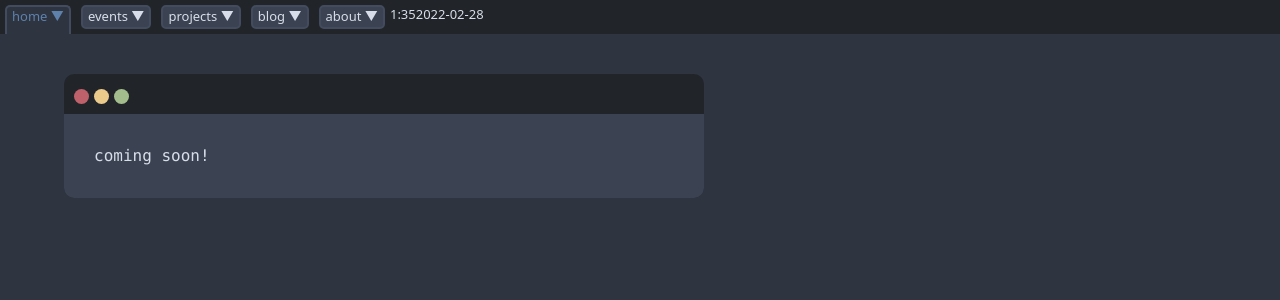
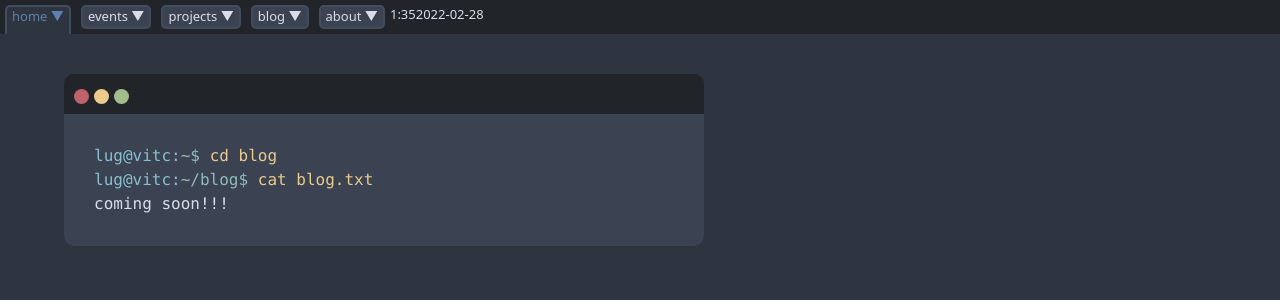
Before and after one commit to lugvitc/lugvitc.github.io, a React (Create React App) app: page /blog in a window 1280 px wide. Shown: the top 300 px of the page. Built offline with nearby package versions, Linux system fonts and the light colour scheme.

Commit message:
basic pages added for all nav links

```diff
--- a/src/App.js
+++ b/src/App.js
@@ -3,6 +3,9 @@ import { BrowserRouter, Routes, Route } from 'react-router-dom';
 import Home from './pages/home';
 import Layout from './pages/layout';
 import About from './pages/about';
+import Events from './pages/events';
+import Projects from './pages/projects';
+import Blog from './pages/blog';
 
 export default function App() {
     const navs = [ // make this a 'useState' thing if needed in the future
@@ -25,6 +28,10 @@ export default function App() {
         {
             link: "https://github.com/lugvitc",
             name: "github"
+        },
+        {
+            link: "https://discord.com/channels/949736566899744778/949736566899744781",
+            name: "discord"
         }
     ];
     return (
@@ -32,9 +39,9 @@ export default function App() {
         <Routes>
             <Route path = "/" element = {<Layout navs = {navs}/>}>
                 <Route index element = {<Home/>}/>
-                <Route path = "events" element = {<TerminalWindow>coming soon!</TerminalWindow>}/>
-                <Route path = "projects" element = {<TerminalWindow>coming soon!</TerminalWindow>}/>
-                <Route path = "blog" element = {<TerminalWindow>coming soon!</TerminalWindow>}/>
+                <Route path = "events" element = {<Events/>}/>
+                <Route path = "projects" element = {<Projects/>}/>
+                <Route path = "blog" element = {<Blog/>}/>
                 <Route path = "about" element = {<About links = {links}/>}/>
             </Route>
         </Routes>
--- a/src/components/terminalPrompt.js
+++ b/src/components/terminalPrompt.js
@@ -1,11 +1,14 @@
 import React from 'react';
 import { Colors } from '../values/colors';
 
-export default function TerminalPrompt({children}) {
+export default function TerminalPrompt({path, children}) {
     return(
         <React.Fragment>
             <span style = {{color: Colors.nord8}}>
-                lugvitc@VITC:~${" "}
+                lug@vitc:
+            </span>
+            <span style = {{color: Colors.nord7}}>
+                {path}${" "}
             </span>
             <span style = {{color: Colors.nord13}}>
                 {children}
--- a/src/components/terminalWindow.css
+++ b/src/components/terminalWindow.css
@@ -12,7 +12,7 @@
 .terminal-contents {
     background-color: var(--nord1);
     color: var(--nord4);
-    font-family: consolas;
+    font-family: consolas, 'Courier New', Courier, monospace;
     border-radius: 0px 0px 10px 10px;
     padding: 30px;
     margin: 0px;
--- a/src/components/topBar.css
+++ b/src/components/topBar.css
@@ -21,7 +21,7 @@
 
 .top-bar-element:hover {
     color: var(--nord10);
-    background-color: #2E3440;
+    background-color: var(--nord0);
 }
 
 .top-bar-element-active {
--- a/src/pages/about.js
+++ b/src/pages/about.js
@@ -6,14 +6,15 @@ import TerminalWindow from '../components/terminalWindow';
 export default function About({links}) {
     return (
         <TerminalWindow>
-            <TerminalPrompt> cat about.txt </TerminalPrompt>
+            <TerminalPrompt path = "~">cd about</TerminalPrompt>
+            <TerminalPrompt path = "~/about"> cat about.txt </TerminalPrompt>
             The 'Linux Club' of VIT, Chennai was created to Spread the awareness of Free and Open Source Software (FOSS) through Linux flavours.
             It believes in developing collaborative open-source projects.<br/>
             It encourages users to understand the systems and softwares they use on a fundamental level. Which can be achieved only using non-proprietary tools.<br/>
             It aims to get members to contribute to FOSS, make them more industry ready and to promote GNU/Linux in General.<br/>
 
             <br/>
-            <TerminalPrompt> ls ./links/ </TerminalPrompt>
+            <TerminalPrompt path = "~/about"> cat links.txt </TerminalPrompt>
             {links.map(({link, name}, index) =>
                 <LugLink key = {index} link = {link} name = {name}/>
             )}
--- /dev/null
+++ b/src/pages/blog.js
@@ -0,0 +1,13 @@
+import React from 'react';
+import TerminalPrompt from '../components/terminalPrompt';
+import TerminalWindow from '../components/terminalWindow';
+
+export default function Blog() {
+    return (
+        <TerminalWindow>
+            <TerminalPrompt path = "~">cd blog</TerminalPrompt>
+            <TerminalPrompt path = "~/blog">cat blog.txt</TerminalPrompt>
+            coming soon!!!
+        </TerminalWindow>
+    );
+}
--- /dev/null
+++ b/src/pages/events.js
@@ -0,0 +1,13 @@
+import React from 'react';
+import TerminalPrompt from '../components/terminalPrompt';
+import TerminalWindow from '../components/terminalWindow';
+
+export default function Events() {
+    return (
+        <TerminalWindow>
+            <TerminalPrompt path = "~">cd events</TerminalPrompt>
+            <TerminalPrompt path = "~/blog">cat events.txt</TerminalPrompt>
+            coming soon!!!
+        </TerminalWindow>
+    );
+}
--- a/src/pages/home.js
+++ b/src/pages/home.js
@@ -6,11 +6,11 @@ import TerminalPrompt from '../components/terminalPrompt';
 export default function Home() {
     return (
         <TerminalWindow>
-            <TerminalPrompt> sudo lug </TerminalPrompt>
+            <TerminalPrompt path = "~"> sudo lug </TerminalPrompt>
             [sudo] password for lugvitc: <span style = {{color: Colors.nord11}}> **********</span><br/>
             <span style = {{color: Colors.nord14}}>access granted...</span><br/>
 
-            <h1>Linux User Club VIT Chennai</h1>
+            <h1>Linux Club VIT, Chennai</h1>
             Welcome to the home of all things Linux for VIT Chennai.<br/>
             Stay tuned to this page as we are going to have a whole host of exciting stuff for every enthusiast of the Linux and FOSS world!<br/>
 
--- /dev/null
+++ b/src/pages/projects.js
@@ -0,0 +1,13 @@
+import React from 'react';
+import TerminalPrompt from '../components/terminalPrompt';
+import TerminalWindow from '../components/terminalWindow';
+
+export default function Projects() {
+    return (
+        <TerminalWindow>
+            <TerminalPrompt path = "~">cd projects</TerminalPrompt>
+            <TerminalPrompt path = "~/blog">cat projects.txt</TerminalPrompt>
+            coming soon!!!
+        </TerminalWindow>
+    );
+}
```
